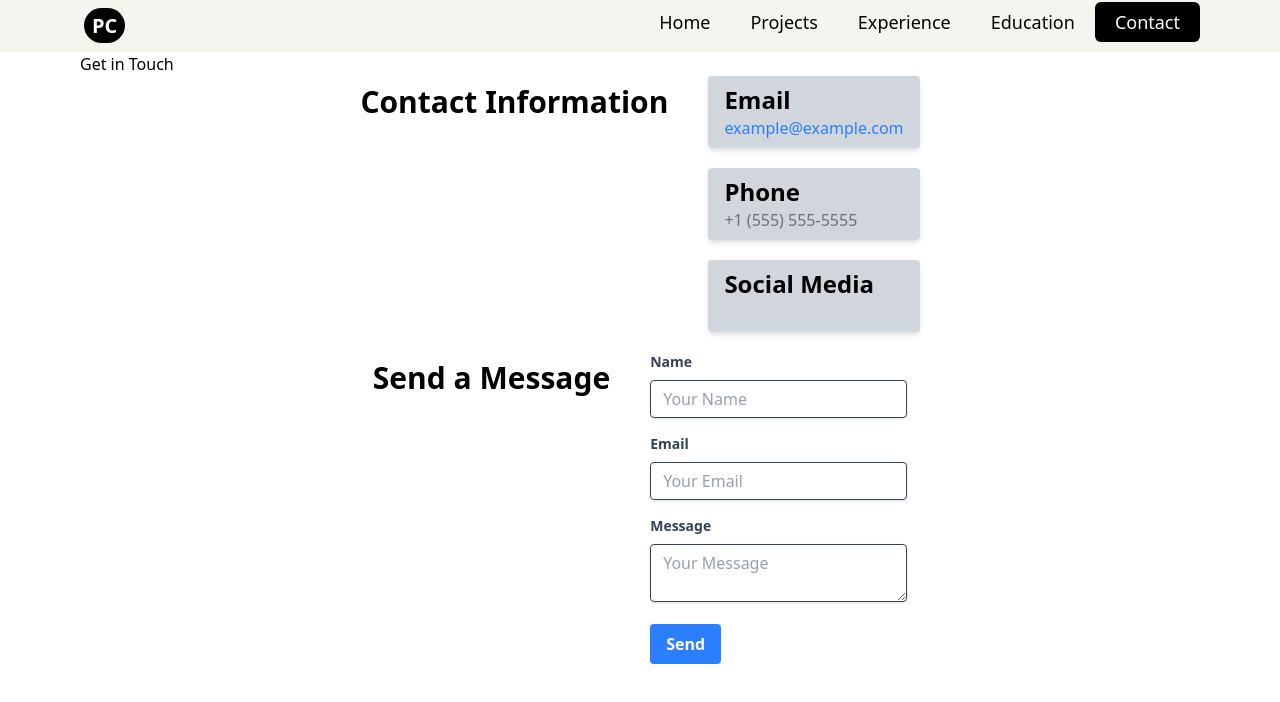
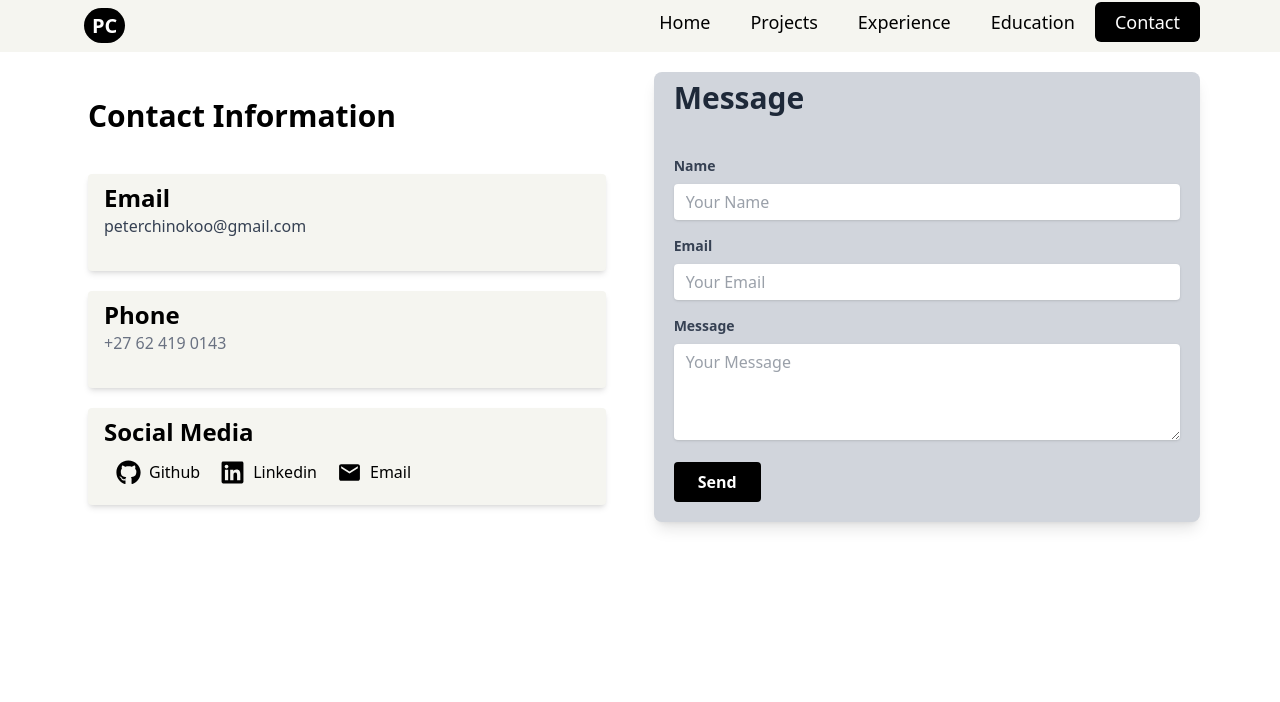
Before and after one commit to Chinokoo/portifolio-frontend, a React (Vite) app: page /contact in a window 1280 px wide. Shown: the top 702 px of the page. Built offline with nearby package versions, Linux system fonts and the light colour scheme.

Commit message:
design contact page

```diff
--- a/src/pages/ContactPage.jsx
+++ b/src/pages/ContactPage.jsx
@@ -1,59 +1,70 @@
-import React from "react";
+import { FaGithub, FaLinkedin } from "react-icons/fa";
+import { MdEmail } from "react-icons/md";
+
+const contactLinks = [
+  {
+    title: "Github",
+    link: "https://github.com/Chinokoo",
+    icon: FaGithub,
+  },
+  {
+    title: "Linkedin",
+    link: "https://www.linkedin.com/in/peter-chinokoo/",
+    icon: FaLinkedin,
+  },
+  {
+    title: "Email",
+    link: "mailto:peterchinokoo@gmail.com",
+    icon: MdEmail,
+  },
+];
 
 const ContactPage = () => {
   return (
-    <div>
-      <h1>Get in Touch</h1>
-      <div className="w-full flex flex-col md:flex-row md:justify-center gap-10 mb-5">
-        <h2 className="text-3xl font-bold text-center md:text-left  mt-2 hover:text-4xl">
+    <div className="flex flex-col gap-10 mt-5 lg:flex-row">
+      <div className="w-full flex flex-col  md:justify-center px-2 gap-10 mb-5">
+        <h2 className="text-3xl font-bold text-center md:text-left  mt-2">
           Contact Information
         </h2>
         <div>
           <div className="grid grid-rows-3 gap-5">
-            <div className="card rounded bg-gray-300 px-4 py-2 shadow-md">
+            <div className="card rounded bg-[#F5F5F0] hover:bg-gray-300 px-4 py-2 shadow-md">
               <h3 className="font-bold text-2xl">Email</h3>
               <p className="text-md text-gray-500">
                 <a
                   href="mailto:example@example.com"
-                  className="text-blue-500 hover:text-blue-700"
+                  className="text-gray-700 hover:text-gray-500"
                 >
-                  example@example.com
+                  peterchinokoo@gmail.com
                 </a>
               </p>
             </div>
-            <div className="card rounded bg-gray-300 px-4 py-2 shadow-md">
+            <div className="card rounded bg-[#F5F5F0] hover:bg-gray-300 px-4 py-2 shadow-md">
               <h3 className="font-bold text-2xl">Phone</h3>
-              <p className="text-md text-gray-500">+1 (555) 555-5555</p>
+              <p className="text-md text-gray-500">+27 62 419 0143</p>
             </div>
-            <div className="card rounded bg-gray-300 px-4 py-2 shadow-md">
+            <div className="card rounded bg-[#F5F5F0] hover:bg-gray-300 px-4 py-2 shadow-md">
               <h3 className="font-bold text-2xl">Social Media</h3>
-              <div className="flex flex-wrap gap-2">
-                <a
-                  href="https://www.linkedin.com/in/example"
-                  className="text-blue-500 hover:text-blue-700"
-                >
-                  <i className="fab fa-linkedin"></i>
-                </a>
-                <a
-                  href="https://www.twitter.com/example"
-                  className="text-blue-500 hover:text-blue-700"
-                >
-                  <i className="fab fa-twitter"></i>
-                </a>
-                <a
-                  href="https://www.github.com/example"
-                  className="text-blue-500 hover:text-blue-700"
-                >
-                  <i className="fab fa-github"></i>
-                </a>
+              <div className="flex flex-wrap gap-5 p-3">
+                {contactLinks.map((link) => (
+                  <a
+                    key={link.title}
+                    href={link.link}
+                    target="_blank"
+                    className="text-black hover:underline hover:text-gray-500 flex gap-2"
+                  >
+                    {<link.icon size={25} />}
+                    <p className="text-black">{link.title}</p>
+                  </a>
+                ))}
               </div>
             </div>
           </div>
         </div>
       </div>
-      <div className="w-full flex flex-col md:flex-row md:justify-center gap-10 mb-5">
-        <h2 className="text-3xl font-bold text-center md:text-left  mt-2 hover:text-4xl">
-          Send a Message
+      <div className="w-full flex flex-col bg-gray-300 px-5 rounded-lg shadow-lg md:justify-center gap-10 mb-5">
+        <h2 className="text-3xl font-bold text-gray-800   text-center md:text-left  mt-2">
+          Message
         </h2>
         <div>
           <form>
@@ -65,7 +76,7 @@ const ContactPage = () => {
                 Name
               </label>
               <input
-                className="shadow appearance-none border rounded w-full py-2 px-3 text-gray-700 leading-tight focus:outline-none focus:shadow-outline"
+                className="shadow appearance-none border-gray-400 rounded w-full py-2 px-3 bg-white text-gray-700 leading-tight focus:outline-none focus:shadow-outline"
                 id="name"
                 type="text"
                 placeholder="Your Name"
@@ -79,7 +90,7 @@ const ContactPage = () => {
                 Email
               </label>
               <input
-                className="shadow appearance-none border rounded w-full py-2 px-3 text-gray-700 leading-tight focus:outline-none focus:shadow-outline"
+                className="shadow appearance-none border-gray-500 rounded w-full py-2 px-3 bg-white text-gray-700 leading-tight focus:outline-none focus:shadow-outline"
                 id="email"
                 type="email"
                 placeholder="Your Email"
@@ -93,14 +104,15 @@ const ContactPage = () => {
                 Message
               </label>
               <textarea
-                className="shadow appearance-none border rounded w-full py-2 px-3 text-gray-700 leading-tight focus:outline-none focus:shadow-outline"
+                rows={4}
+                className="shadow appearance-none border-gray-500 rounded w-full py-2 px-3 bg-white text-gray-700 leading-tight focus:outline-none focus:shadow-outline"
                 id="message"
                 placeholder="Your Message"
               />
             </div>
             <div className="flex items-center justify-between">
               <button
-                className="bg-blue-500 hover:bg-blue-700 text-white font-bold py-2 px-4 rounded focus:outline-none focus:shadow-outline"
+                className="bg-black hover:bg-gray-800 text-white font-bold py-2 px-6 mb-5 rounded focus:outline-none focus:shadow-outline"
                 type="submit"
               >
                 Send
--- a/src/pages/EducationPage.jsx
+++ b/src/pages/EducationPage.jsx
@@ -1,36 +1,47 @@
-import React from "react";
+const educations = [
+  {
+    title: "Bachelor's Degree in Computer Science",
+    institution: "XYZ University",
+    date: "2018",
+    description:
+      " I completed my Bachelor's degree in Computer Science from XYZ University in 2018.",
+  },
+  {
+    title: "Master's Degree",
+    institutionId: "ABC University",
+    description:
+      " I completed my Master's degree in Computer Science from ABC University in 2020.",
+  },
+  {
+    title: "Certifications",
+    institution: "Java, Python, and JavaScript",
+    description:
+      "I have completed various certifications in programming languages such as Java, Python, and JavaScript.",
+  },
+];
 
 const EducationPage = () => {
   return (
     <div>
-      <h1>Education</h1>
-      <div className="w-full flex flex-col md:flex-row md:justify-center gap-10 mb-5">
-        <h2 className="text-3xl font-bold text-center md:text-left  mt-2 hover:text-4xl">
+      <div className="w-full flex flex-col md:flex-row md:justify-center gap-10 my-5">
+        <h2 className="text-3xl font-bold text-center md:text-left  mt-2 hover:text-3xl">
           My Educational Background
         </h2>
         <div>
-          <div className="grid grid-rows-3 gap-5">
-            <div className="card rounded bg-gray-300 px-4 py-2 shadow-md">
-              <h3 className="font-bold text-2xl">Bachelor's Degree</h3>
-              <p className="text-md text-gray-500">
-                I completed my Bachelor's degree in Computer Science from XYZ
-                University in 2018.
-              </p>
-            </div>
-            <div className="card rounded bg-gray-300 px-4 py-2 shadow-md">
-              <h3 className="font-bold text-2xl">Master's Degree</h3>
-              <p className="text-md text-gray-500">
-                I completed my Master's degree in Computer Science from ABC
-                University in 2020.
-              </p>
-            </div>
-            <div className="card rounded bg-gray-300 px-4 py-2 shadow-md">
-              <h3 className="font-bold text-2xl">Certifications</h3>
-              <p className="text-md text-gray-500">
-                I have completed various certifications in programming languages
-                such as Java, Python, and JavaScript.
-              </p>
-            </div>
+          <div className="grid grid-rows-3 gap-5 px-2">
+            {educations.map((education) => (
+              <div
+                key={education.title}
+                className="card rounded bg-[#F5F5F0] hover:bg-gray-300 px-4 py-2 shadow-md"
+              >
+                <div className="flex justify-between">
+                  <h3 className="font-bold text-2xl ">{education.title}</h3>
+                  <span className="italic font-bold">{education.date}</span>
+                </div>
+                <p className="text-sm text-gray-400">{education.institution}</p>
+                <p className="text-md text-gray-500">{education.description}</p>
+              </div>
+            ))}
           </div>
         </div>
       </div>
--- a/src/pages/ExperiencePage.jsx
+++ b/src/pages/ExperiencePage.jsx
@@ -75,7 +75,7 @@ const ExperiencePage = () => {
           {experiences.map((experience) => (
             <div
               key={experience.role}
-              className="card rounded bg-[#F5F5F0] px-4 py-2 m-5 shadow-md"
+              className="card rounded bg-[#F5F5F0] hover:bg-gray-300 px-4 py-2 m-5 shadow-md"
             >
               <div className="flex flex-col md:flex-row  justify-between">
                 <span className="font-bold italic text-gray-500 md:w-md">
--- a/src/pages/HomePage.jsx
+++ b/src/pages/HomePage.jsx
@@ -11,7 +11,7 @@ const HomePage = () => {
       <div className="w-full h-[80%] flex flex-col md:flex-row md:justify-center gap-20 mb-10 overflow-hidden ">
         <div className="text-center md:text-left  flex flex-col  justify-center">
           {/* hero text */}
-          <h1 className="text-5xl font-bold mb-5 mt-2 hover:text-6xl cursor-pointer">
+          <h1 className="text-5xl md:text-6xl lg:text-7xl font-bold mb-5 mt-2 transform transition-transform duration-500 cursor-pointer">
             Hi, I&apos;m Peter
           </h1>
           <p className="text-4xl mb-1.5">
```
